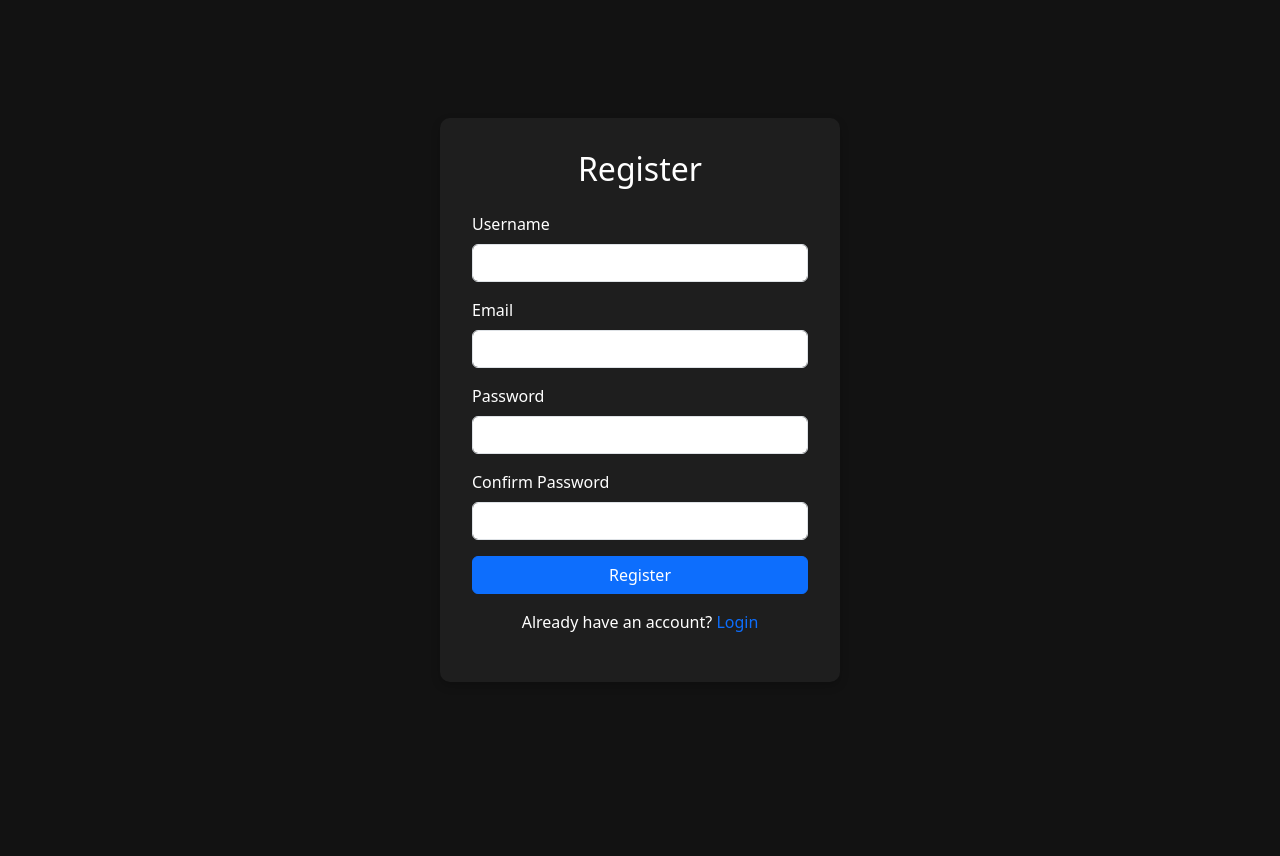
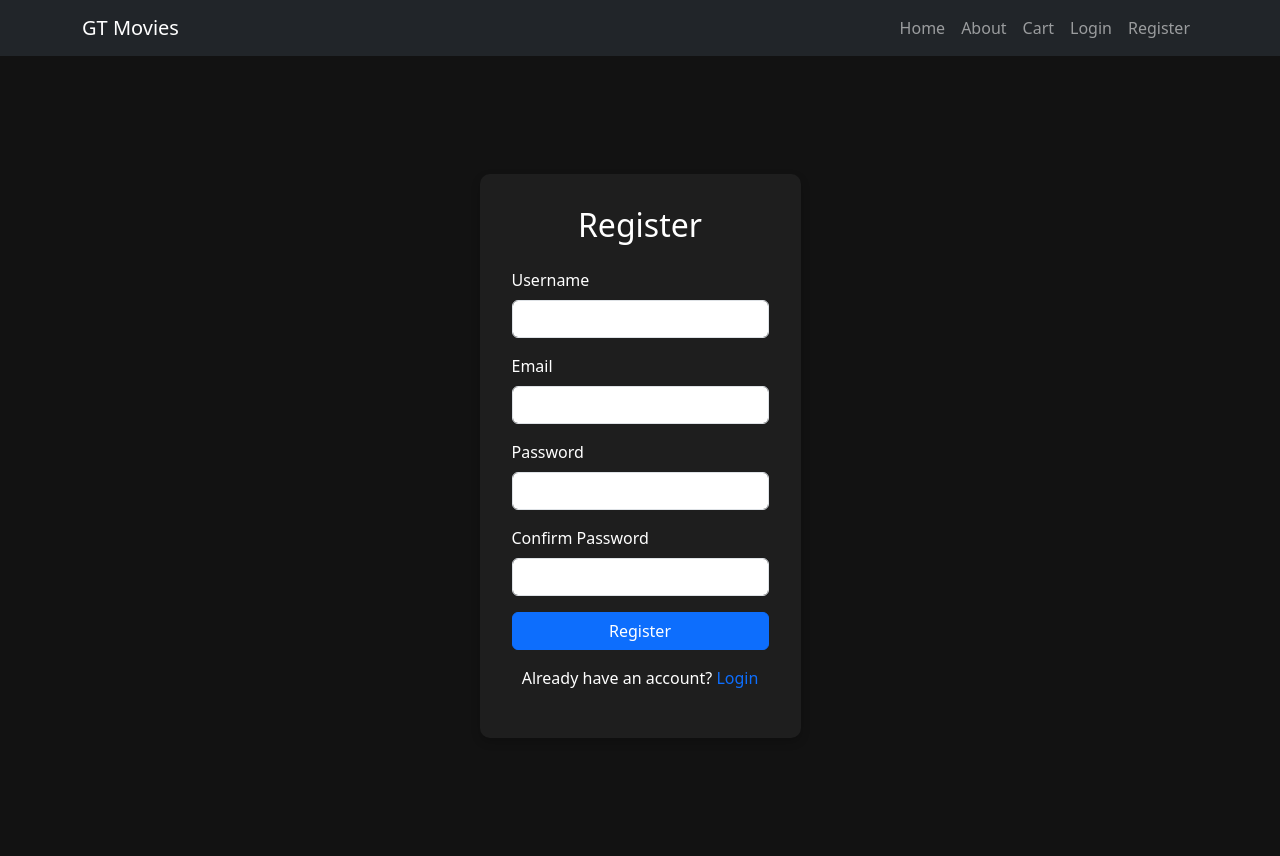
Before and after one commit to nakulshah04/GTMovieStore, a Django app: page /register/ in a window 1280 px wide. Before the commit the page ends 632 px from the top, so only its background shows below. Run offline with Django 5.2, Linux system fonts and the light colour scheme.

Commit message:
added changes to navbar

```diff
--- a/movies/templates/Auth/register.html
+++ b/movies/templates/Auth/register.html
@@ -26,10 +26,33 @@
         }
     </style>
 </head>
-<body class="d-flex align-items-center justify-content-center vh-100">
-    <div class="container text-center">
-        <div class="register-container mx-auto">
-            <h2 class="mb-4">Register</h2>
+<body>
+
+    <nav class="navbar navbar-expand-lg navbar-dark bg-dark">
+        <div class="container">
+            <a class="navbar-brand" href="/">GT Movies</a>
+            <button class="navbar-toggler" type="button" data-bs-toggle="collapse" data-bs-target="#navbarNav">
+                <span class="navbar-toggler-icon"></span>
+            </button>
+            <div class="collapse navbar-collapse" id="navbarNav">
+                <ul class="navbar-nav ms-auto">
+                    <li class="nav-item"><a class="nav-link" href="/">Home</a></li>
+                    <li class="nav-item"><a class="nav-link" href="{% url 'about' %}">About</a></li>
+                    <li class="nav-item"><a class="nav-link" href="{% url 'cart' %}">Cart</a></li>
+                    {% if user.is_authenticated %}
+                        <li class="nav-item"><a class="nav-link" href="{% url 'logout' %}">Logout</a></li>
+                    {% else %}
+                        <li class="nav-item"><a class="nav-link" href="{% url 'login' %}">Login</a></li>
+                        <li class="nav-item"><a class="nav-link" href="{% url 'register' %}">Register</a></li>
+                    {% endif %}
+                </ul>
+            </div>
+        </div>
+    </nav>
+
+    <div class="d-flex justify-content-center align-items-center vh-100">
+        <div class="register-container">
+            <h2 class="mb-4 text-center">Register</h2>
 
             {% if messages %}
                 <div class="alert alert-danger">
@@ -59,8 +82,9 @@
                 </div>
                 <button type="submit" class="btn btn-primary w-100">Register</button>
             </form>
-            <p class="mt-3">Already have an account? <a href="{% url 'login' %}">Login</a></p>
+            <p class="mt-3 text-center">Already have an account? <a href="{% url 'login' %}">Login</a></p>
         </div>
     </div>
+
 </body>
 </html>
--- a/movies/templates/Homepage/homepage.html
+++ b/movies/templates/Homepage/homepage.html
@@ -19,6 +19,7 @@
             </button>
             <div class="collapse navbar-collapse" id="navbarNav">
                 <ul class="navbar-nav ms-auto">
+                    <li class="nav-item"><a class="nav-link" href="/">Home</a></li>
                     <li class="nav-item"><a class="nav-link" href="{% url 'about' %}">About</a></li>
                     <li class="nav-item"><a class="nav-link" href="{% url 'cart' %}">Cart</a></li>
                     {% if user.is_authenticated %}
--- a/movies/templates/Movies/about.html
+++ b/movies/templates/Movies/about.html
@@ -11,7 +11,6 @@
 </head>
 <body>
 
-    <!-- Navigation -->
     <nav class="navbar navbar-expand-lg navbar-dark bg-dark">
         <div class="container">
             <a class="navbar-brand" href="/">GT Movies</a>
@@ -20,6 +19,7 @@
             </button>
             <div class="collapse navbar-collapse" id="navbarNav">
                 <ul class="navbar-nav ms-auto">
+                    <li class="nav-item"><a class="nav-link" href="/">Home</a></li>
                     <li class="nav-item"><a class="nav-link" href="{% url 'about' %}">About</a></li>
                     <li class="nav-item"><a class="nav-link" href="{% url 'cart' %}">Cart</a></li>
                     {% if user.is_authenticated %}
```
Also changed, not shown: movies/templates/Auth/login.html (+30 -6 lines), movies/templates/Movies/cart.html (+17 -0 lines), movies/templates/Movies/movie_detail.html (+4 -3 lines), db.sqlite3.
